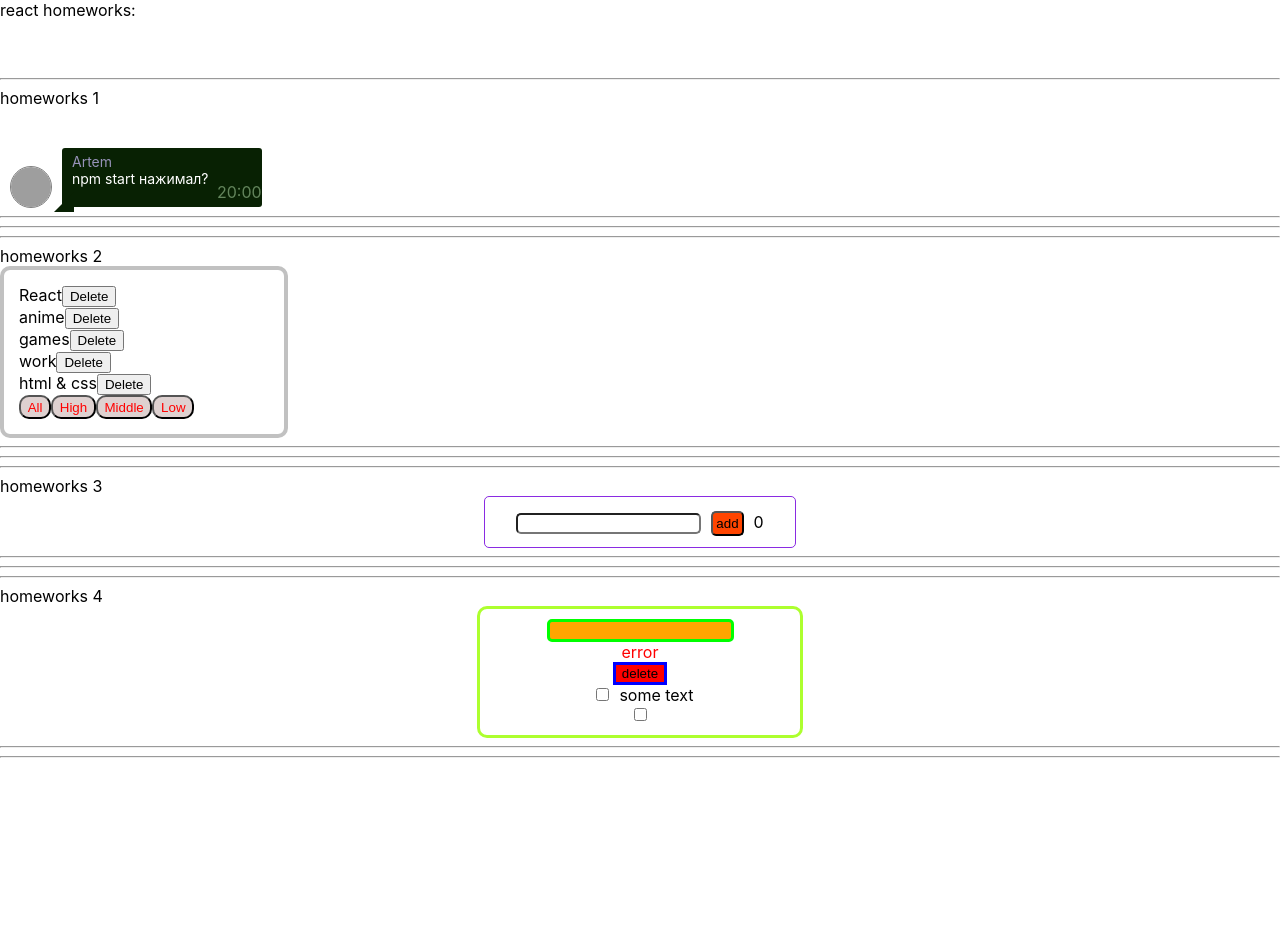
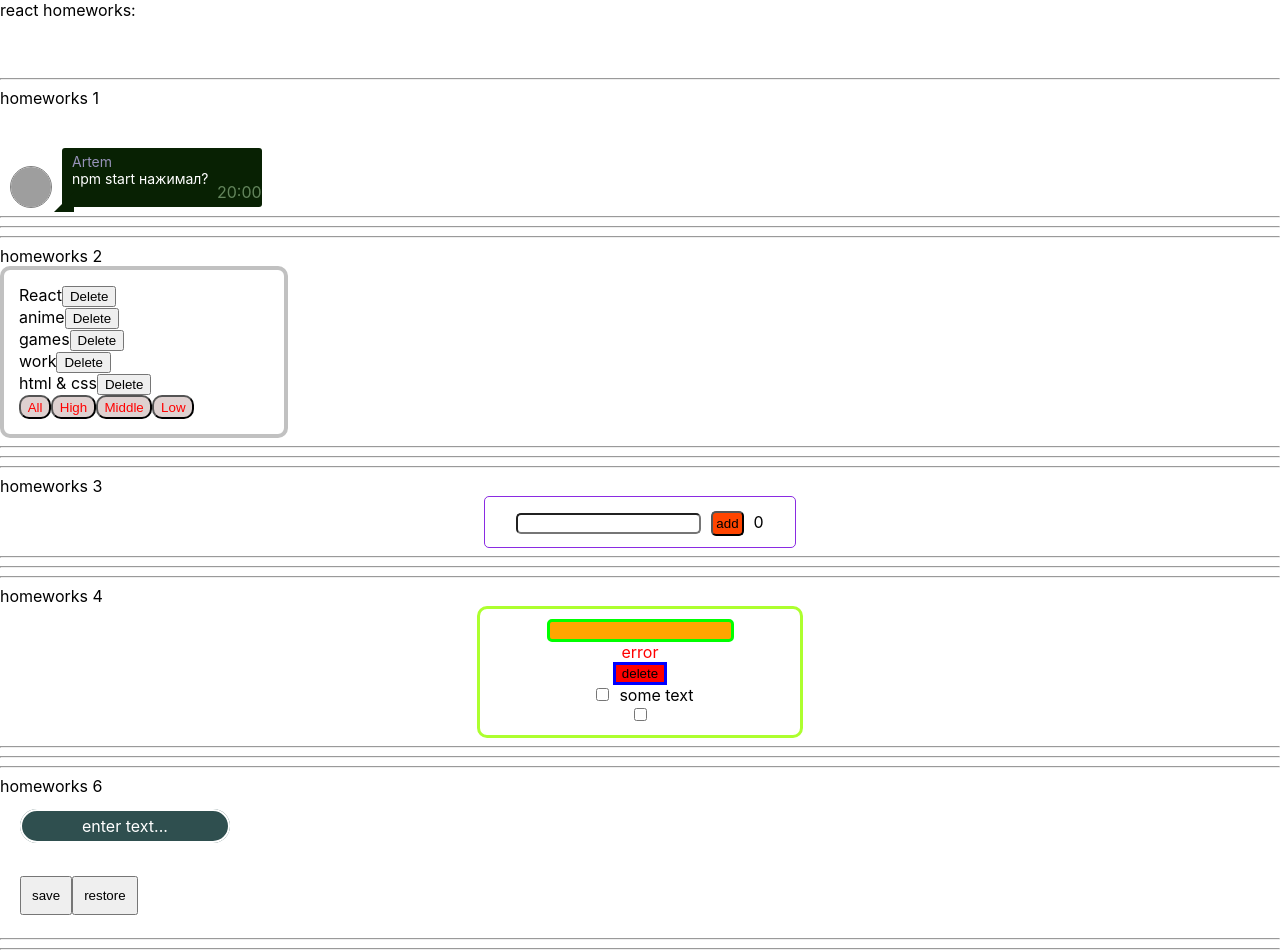
Before and after one commit to DimaK0489/Tasks-Of-Ignat, a React (Create React App) app: page /#/pre-junior in a window 1280 px wide. Shown: the top 952 px of the page. Before the commit the page ends 800 px from the top, so only its background shows below. Built offline with nearby package versions, Linux system fonts and the light colour scheme; grey boxes are pictures that could not be loaded.

Commit message:
LocalStorage

```diff
--- a/src/p2-homeworks/h5/pages/PreJunior.tsx
+++ b/src/p2-homeworks/h5/pages/PreJunior.tsx
@@ -3,6 +3,7 @@ import HW1 from "../../h1/HW1";
 import HW2 from "../../h2/HW2";
 import HW3 from "../../h3/HW3";
 import HW4 from "../../h4/HW4";
+import HW6 from "../../h6/HW6";
 
 function PreJunior() {
     return (
@@ -11,7 +12,7 @@ function PreJunior() {
             <HW2/>
             <HW3/>
             <HW4/>
-            {/*<HW6/>*/}
+            <HW6/>
 
         </div>
     );
--- a/src/p2-homeworks/h6/HW6.tsx
+++ b/src/p2-homeworks/h6/HW6.tsx
@@ -2,6 +2,7 @@ import React, {useState} from "react";
 import SuperEditableSpan from "./common/c4-SuperEditableSpan/SuperEditableSpan";
 import SuperButton from "../h4/common/c2-SuperButton/SuperButton";
 import {restoreState, saveState} from "./localStorage/localStorage";
+import "./style.css"
 
 function HW6() {
     const [value, setValue] = useState<string>("");
@@ -10,24 +11,25 @@ function HW6() {
         saveState<string>("editable-span-value", value);
     };
     const restore = () => {
-        // setValue();
+        const restoreValue = restoreState("editable-span-value", value);
+        setValue(restoreValue)
     };
 
     return (
         <div>
             <hr/>
             homeworks 6
-
-            {/*should work (должно работать)*/}
-            <div>
+            <div className={"wrapper-hw6"}>
                 <SuperEditableSpan
                     value={value}
                     onChangeText={setValue}
                     spanProps={{children: value ? undefined : "enter text..."}}
                 />
             </div>
-            <SuperButton onClick={save}>save</SuperButton>
-            <SuperButton onClick={restore}>restore</SuperButton>
+            <div className={"button-hw6"}>
+                <SuperButton onClick={save}>save</SuperButton>
+                <SuperButton onClick={restore}>restore</SuperButton>
+            </div>
 
             <hr/>
             {/*для личного творчества, могу проверить*/}
--- a/src/p2-homeworks/h6/common/c4-SuperEditableSpan/SuperEditableSpan.tsx
+++ b/src/p2-homeworks/h6/common/c4-SuperEditableSpan/SuperEditableSpan.tsx
@@ -13,7 +13,6 @@ type SuperEditableSpanType = DefaultInputPropsType & { // и + ещё пропс
     onEnter?: () => void
     error?: string
     spanClassName?: string
-
     spanProps?: DefaultSpanPropsType // пропсы для спана
 };
 
@@ -31,22 +30,22 @@ const SuperEditableSpan: React.FC<SuperEditableSpanType> = (
     const {children, onDoubleClick, className, ...restSpanProps} = spanProps || {};
 
     const onEnterCallback = () => {
-        // setEditMode(); // выключить editMode при нажатии Enter
+        setEditMode(!editMode); // выключить editMode при нажатии Enter
 
         onEnter && onEnter();
     };
     const onBlurCallback = (e: React.FocusEvent<HTMLInputElement>) => {
-        // setEditMode(); // выключить editMode при нажатии за пределами инпута
+        setEditMode(!editMode); // выключить editMode при нажатии за пределами инпута
 
         onBlur && onBlur(e);
     };
     const onDoubleClickCallBack = (e: React.MouseEvent<HTMLSpanElement, MouseEvent>) => {
-        // setEditMode(); // включить editMode при двойном клике
+        setEditMode(!editMode); // включить editMode при двойном клике
 
         onDoubleClick && onDoubleClick(e);
     };
 
-    const spanClassName = `${"сделать красивый стиль для спана"} ${className}`;
+    const spanClassName = `input-hw6`;
 
     return (
         <>
--- /dev/null
+++ b/src/p2-homeworks/h6/style.css
@@ -0,0 +1,17 @@
+.wrapper-hw6 {
+    text-align: left;
+    padding: 20px;
+}
+.button-hw6 {
+    margin: 5px;
+    padding: 15px;
+}
+
+.input-hw6 {
+    padding: 5px 60px;
+    background-color: darkslategrey;
+    border: solid 2px white;
+    border-radius: 20px;
+    outline: none;
+    color: white;
+}
```
